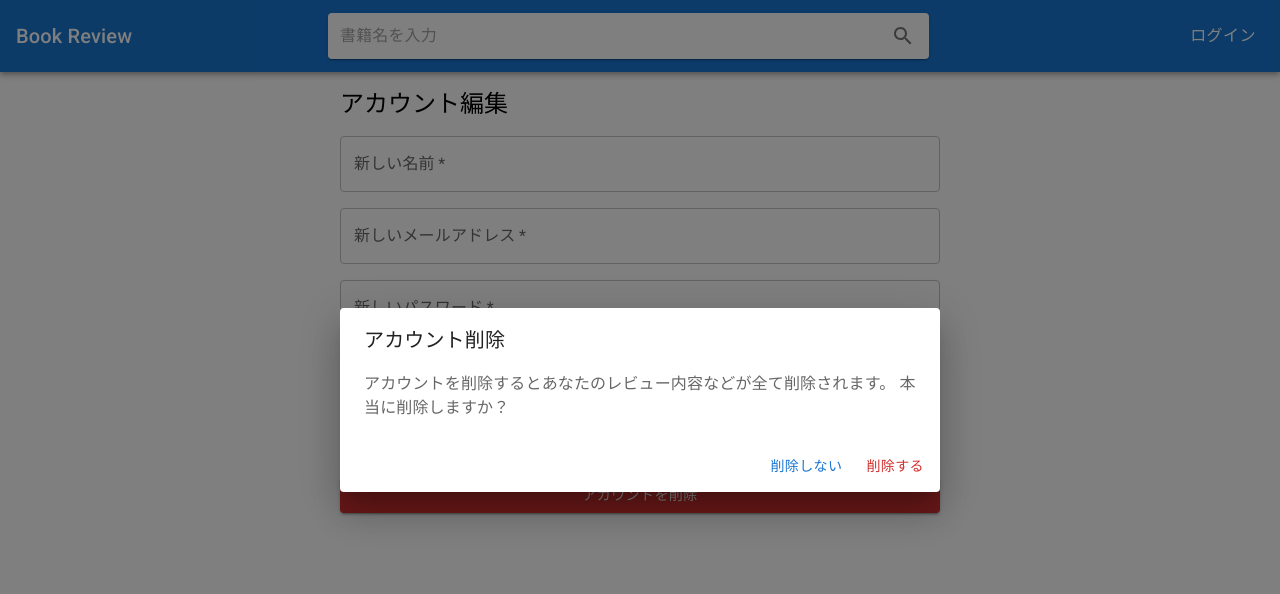
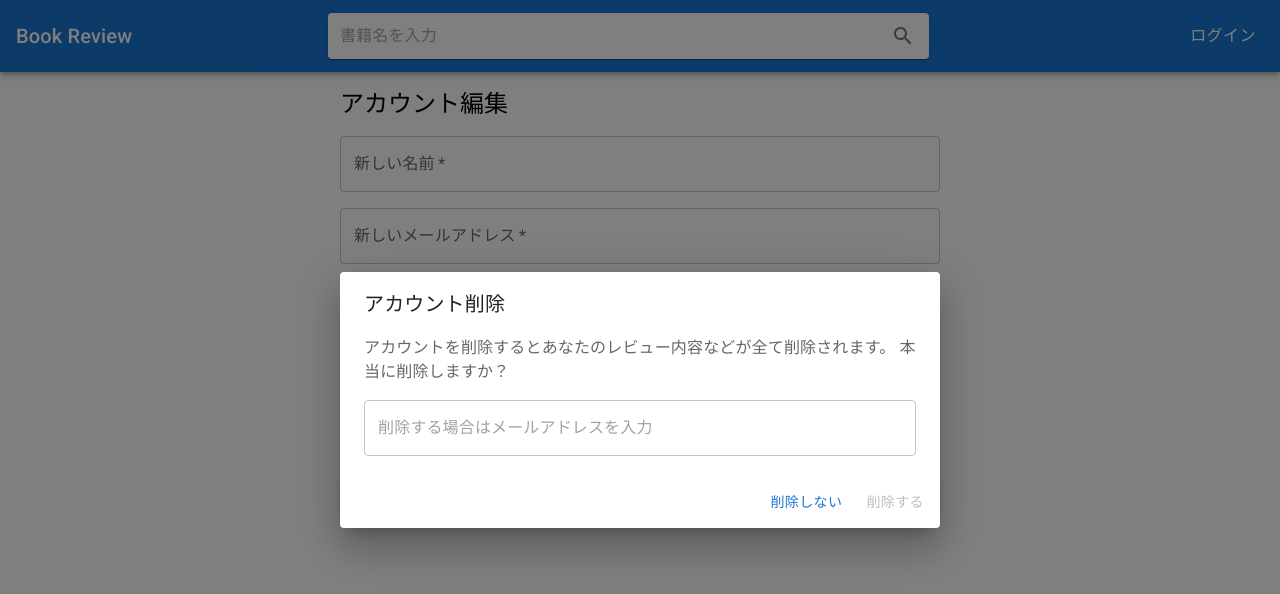
Before and after one commit to KoyoMiyazaki/Book-Reviewer, a React (Create React App) app in the folder frontend/: page /profile-manager in a window 1280 px wide. Both pictures are taken after a click on the button "アカウントを削除". Shown: the top 594 px of the page. Built offline with nearby package versions, Linux system fonts and the light colour scheme.

Commit message:
Update: アカウント削除時にユーザのメールアドレスの入力を必須とするよう変更

```diff
--- a/frontend/src/pages/ProfileManager.tsx
+++ b/frontend/src/pages/ProfileManager.tsx
@@ -27,6 +27,7 @@ const ProfileManager = () => {
     newPassword: "",
   });
   const [dialogOpen, setDialogOpen] = useState<boolean>(false);
+  const [emailWhenDelete, setEmailWhenDelete] = useState<string>("");
   const navigate = useNavigate();
   const dispatch = useAppDispatch();
 
@@ -136,6 +137,7 @@ const ProfileManager = () => {
   };
 
   const handleClose = () => {
+    setEmailWhenDelete("");
     setDialogOpen(false);
   };
 
@@ -209,6 +211,16 @@ const ProfileManager = () => {
               "アカウントを削除するとあなたのレビュー内容などが全て削除されます。\n本当に削除しますか？"
             }
           </DialogContentText>
+          <TextField
+            required
+            placeholder="削除する場合はメールアドレスを入力"
+            name="email"
+            value={emailWhenDelete}
+            onChange={(e) => {
+              setEmailWhenDelete(e.target.value);
+            }}
+            sx={{ width: "100%", marginTop: "1rem" }}
+          />
         </DialogContent>
         <DialogActions>
           <Button
@@ -221,6 +233,7 @@ const ProfileManager = () => {
           <Button
             color="error"
             onClick={deleteAccount}
+            disabled={user?.email !== emailWhenDelete}
             sx={{ textTransform: "none" }}
           >
             {"削除する"}
```
